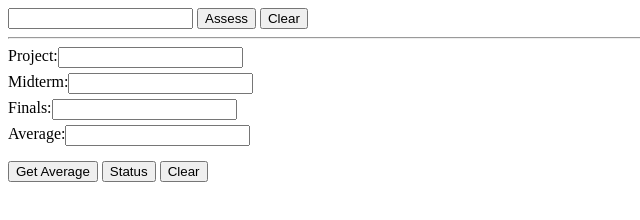
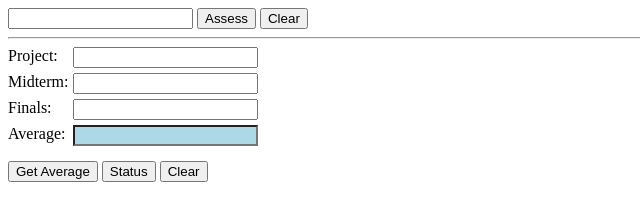
Before and after one commit to perezjoyce/mod06-03.1, a plain HTML site: page index.html in a window 1280 px wide. Shown: the whole page, without its empty margins (0-640 px from the left). Drawn offline with Linux system fonts and the light colour scheme.

Commit message:
readonly for input field

```diff
--- a/assets/css/style.css
+++ b/assets/css/style.css
@@ -1,7 +1,7 @@
 
 .row {
     display: flex;
-    max-width: 200px;
+    max-width: 250px;
     margin-bottom: 5px;
 }
 
@@ -9,6 +9,11 @@ input, label {
     flex: 1;
 }
 
+#averageInput {
+	background: lightblue;
+	border-color:none;
+}
+
 
 #btnStatus, #btnClear2 {
    margin-top: 10px;
--- a/index.html
+++ b/index.html
@@ -33,7 +33,7 @@
 
     <div class="row">
         <label for="averageInput">Average:</label>
-        <input type="number" id="averageInput">
+        <input type="number" id="averageInput" readonly>
     </div>
 
     <button id="btnAverage">Get Average</button>
```
